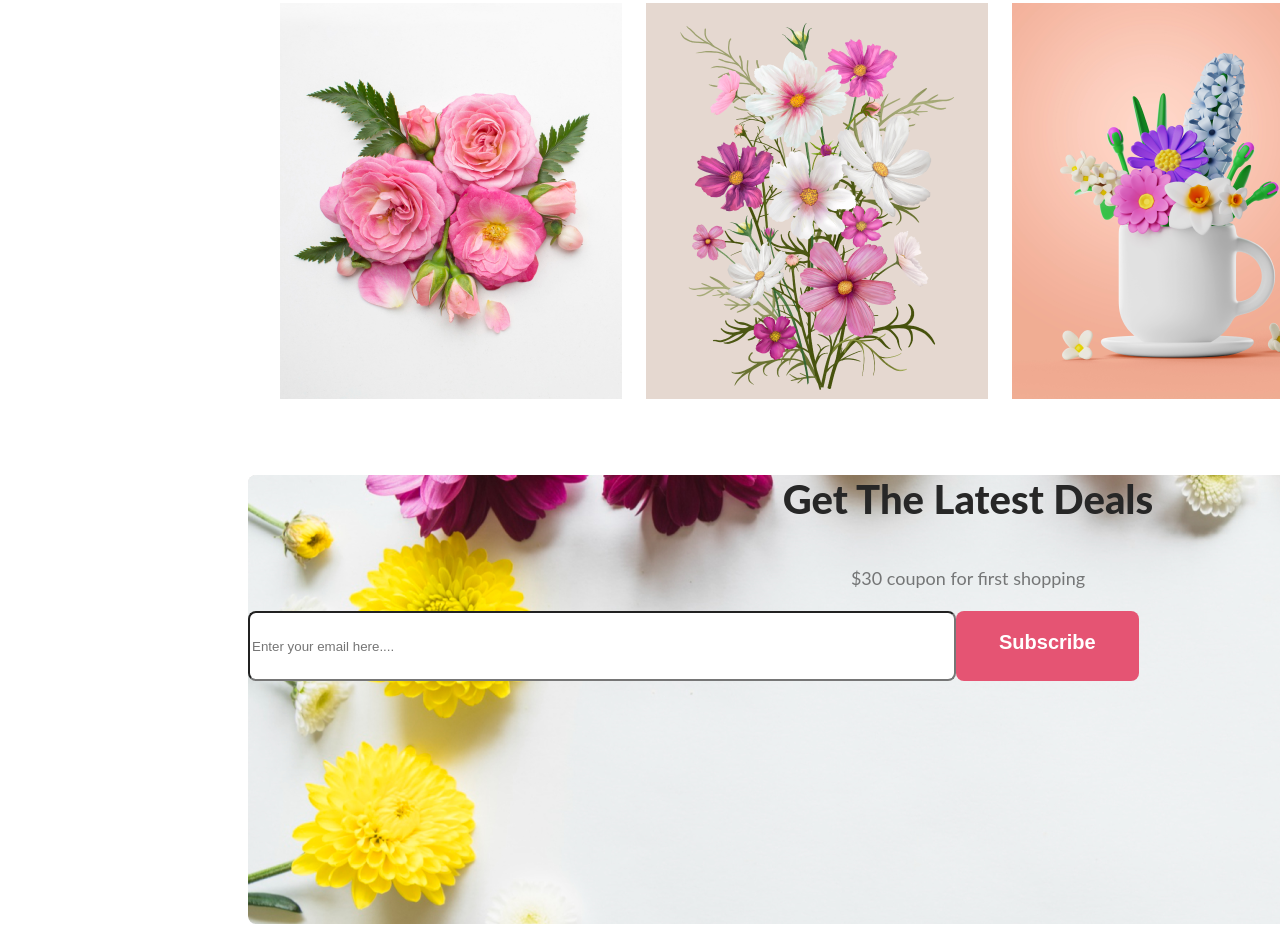
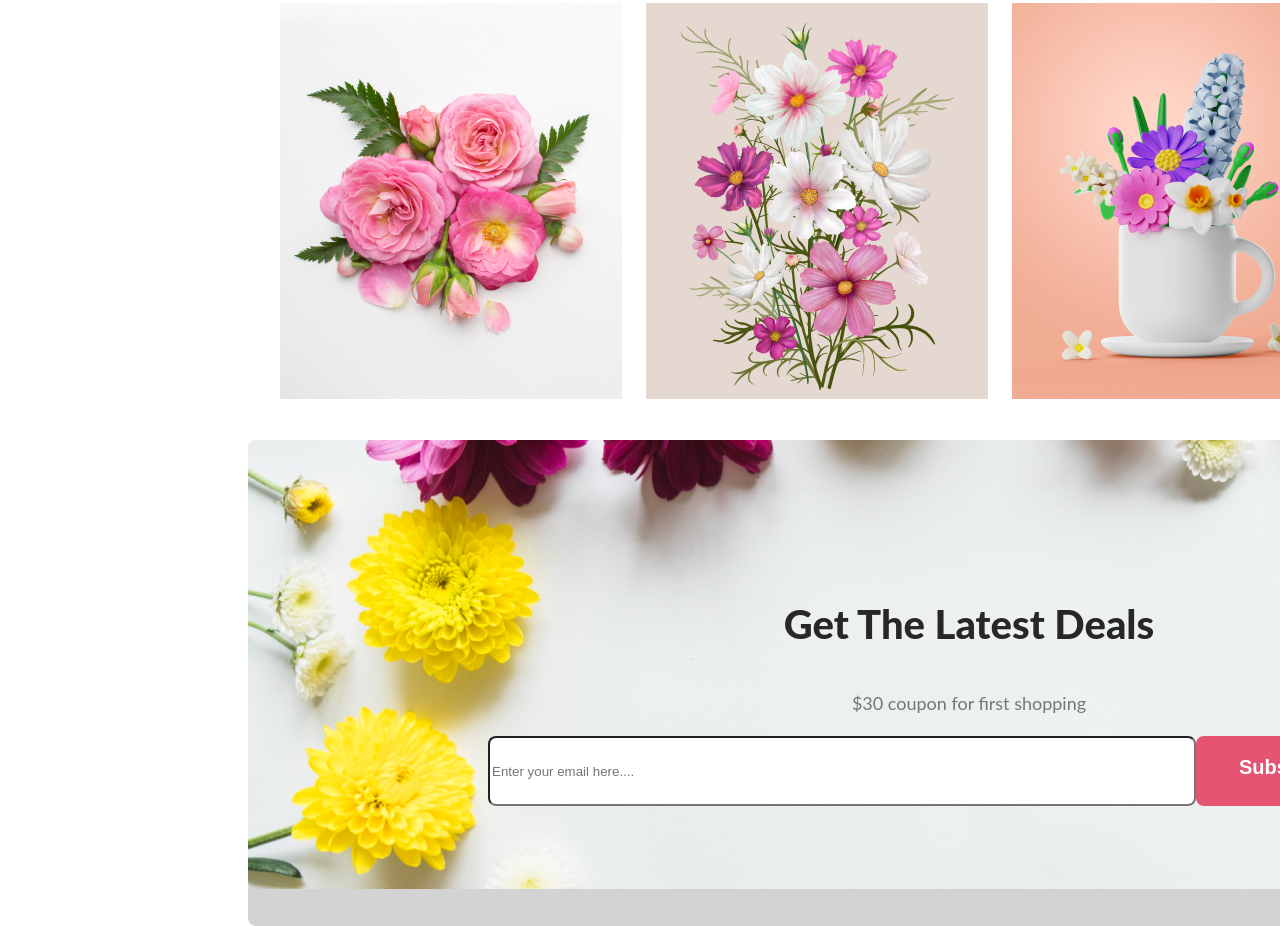
Before and after one commit to SASobujislam/my-new-repository, a plain HTML site: page index.html in a window 1280 px wide. Shown: the part 2841-3767 px from the top of the page. Drawn offline with Linux system fonts and the light colour scheme.

Commit message:
sobujis sjsljhf

```diff
--- a/styles/portfolio.css
+++ b/styles/portfolio.css
@@ -227,14 +227,15 @@
 }
 
 .my-lost-section {
-    width: 1440px;
-    height: 449px;
+    padding: 120px 240px 120px 240px;
+
     flex-shrink: 0;
     border-radius: 8px;
     background: url(<path-to-image>), lightgray 0px -203.444px / 100% 213.755% no-repeat;
+    background-image: url("../imeg/Rectangle\ 9.png");
+    background-repeat: no-repeat;
     margin-left: 240px;
     margin-right: 240px;
-    background-image: url("../imeg/Rectangle\ 9.png");
 
 
 
```
